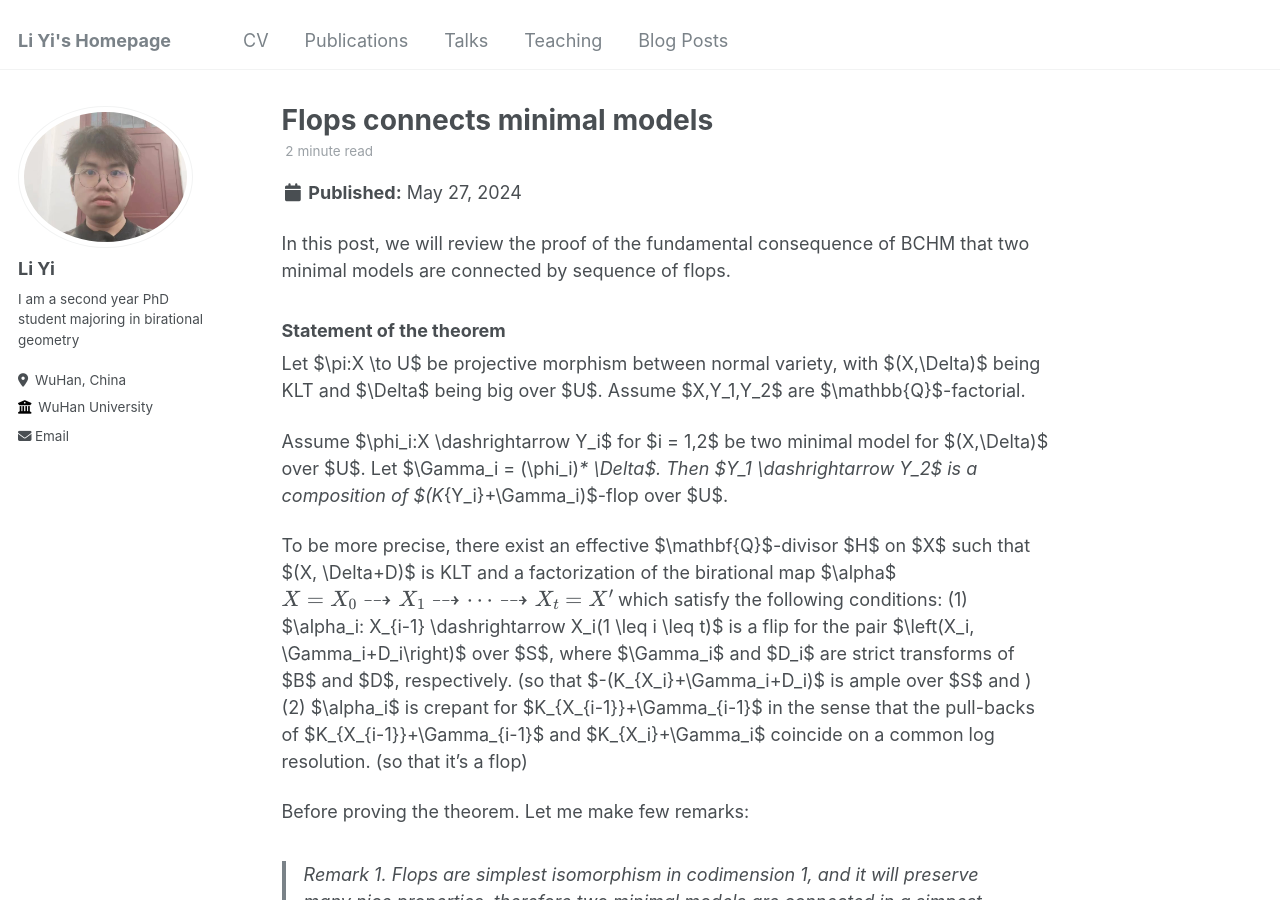
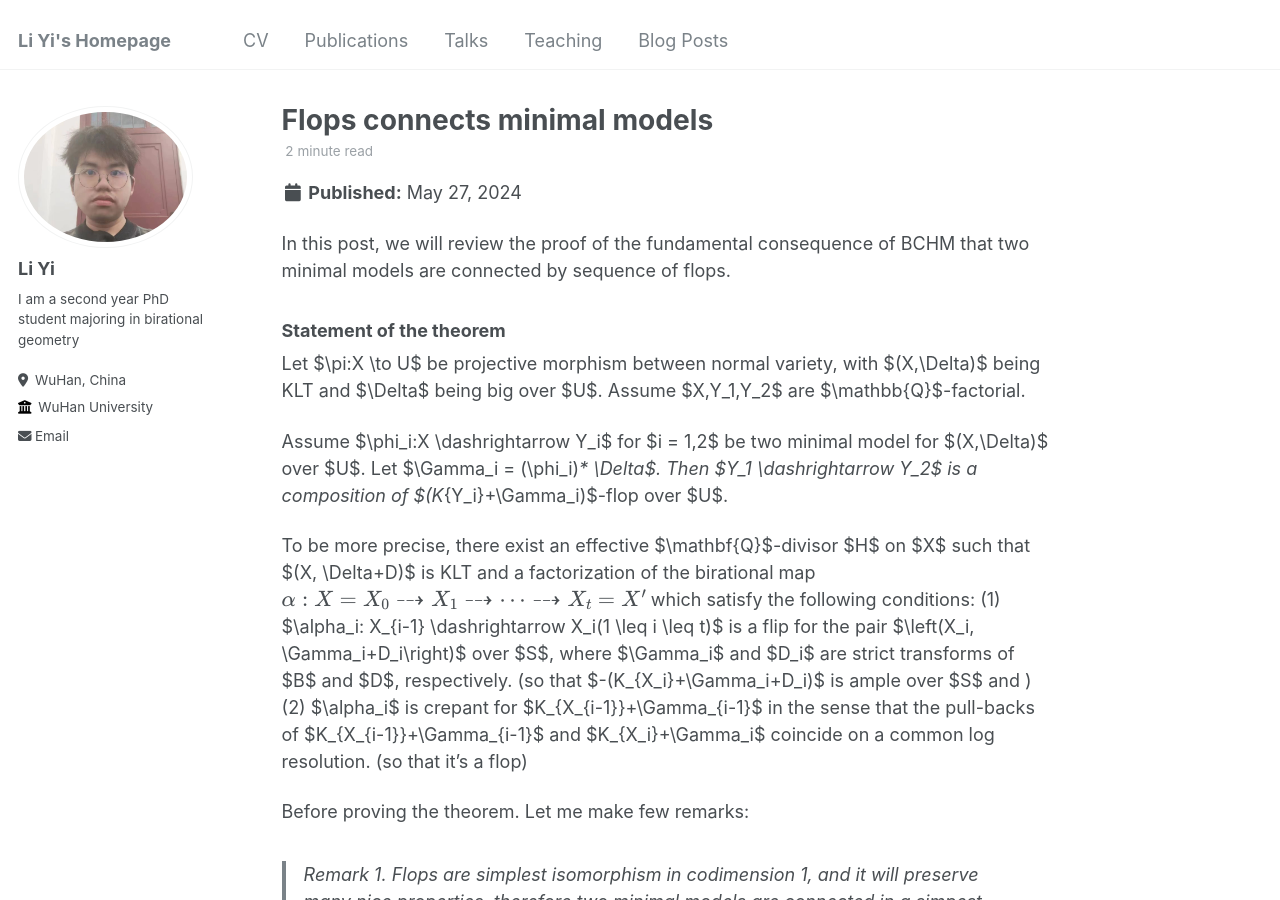
Before and after one commit to YiLimath/YiLimath.github.io, a Jekyll site: the page built from _posts/2024-05-27-blog-post-1.md, in a window 1280 px wide and 900 px high. Built offline with Jekyll 4.4.1, drawn with Linux system fonts in a browser that asks for light colours.

Commit message:
Update 2024-05-27-blog-post-1.md

```diff
--- a/_posts/2024-05-27-blog-post-1.md
+++ b/_posts/2024-05-27-blog-post-1.md
@@ -9,14 +9,13 @@ tags:
 In this post, we will review the proof of the fundamental consequence of BCHM that two minimal models are connected by sequence of flops.
 
 ### Statement of the theorem
+
 Let $\pi:X \to U$ be projective morphism between normal variety, with $(X,\Delta)$ being KLT and $\Delta$ being big over $U$. Assume $X,Y_1,Y_2$ are $\mathbb{Q}$-factorial.
 
 Assume $\phi_i:X  \dashrightarrow Y_i$ for $i = 1,2$ be two minimal model for $(X,\Delta)$ over $U$. Let $\Gamma_i  = (\phi_i)_* \Delta$. Then $Y_1 \dashrightarrow Y_2$ is a composition of $(K_{Y_i}+\Gamma_i)$-flop over $U$.
 
-To be more precise, there exist an effective $\mathbf{Q}$-divisor $H$ on $X$ such that $(X, \Delta+D)$ is KLT and a factorization of the birational map $\alpha$
-$$
-X=X_0 \dashrightarrow X_1 \dashrightarrow \cdots \dashrightarrow X_t=X^{\prime}
-$$
+To be more precise, there exist an effective $\mathbf{Q}$-divisor $H$ on $X$ such that $(X, \Delta+D)$ is KLT and a factorization of the birational map
+$$\alpha : X=X_0 \dashrightarrow X_1 \dashrightarrow \cdots \dashrightarrow X_t=X^{\prime} $$
 which satisfy the following conditions:
 (1) $\alpha_i: X_{i-1} \dashrightarrow X_i(1 \leq i \leq t)$ is a flip for the pair $\left(X_i, \Gamma_i+D_i\right)$ over $S$, where $\Gamma_i$ and $D_i$ are strict transforms of $B$ and $D$, respectively. (so that $-(K_{X_i}+\Gamma_i+D_i)$ is ample over $S$ and )
 (2) $\alpha_i$ is crepant for $K_{X_{i-1}}+\Gamma_{i-1}$ in the sense that the pull-backs of $K_{X_{i-1}}+\Gamma_{i-1}$ and $K_{X_i}+\Gamma_i$ coincide on a common log resolution. (so that it's a flop)
```
